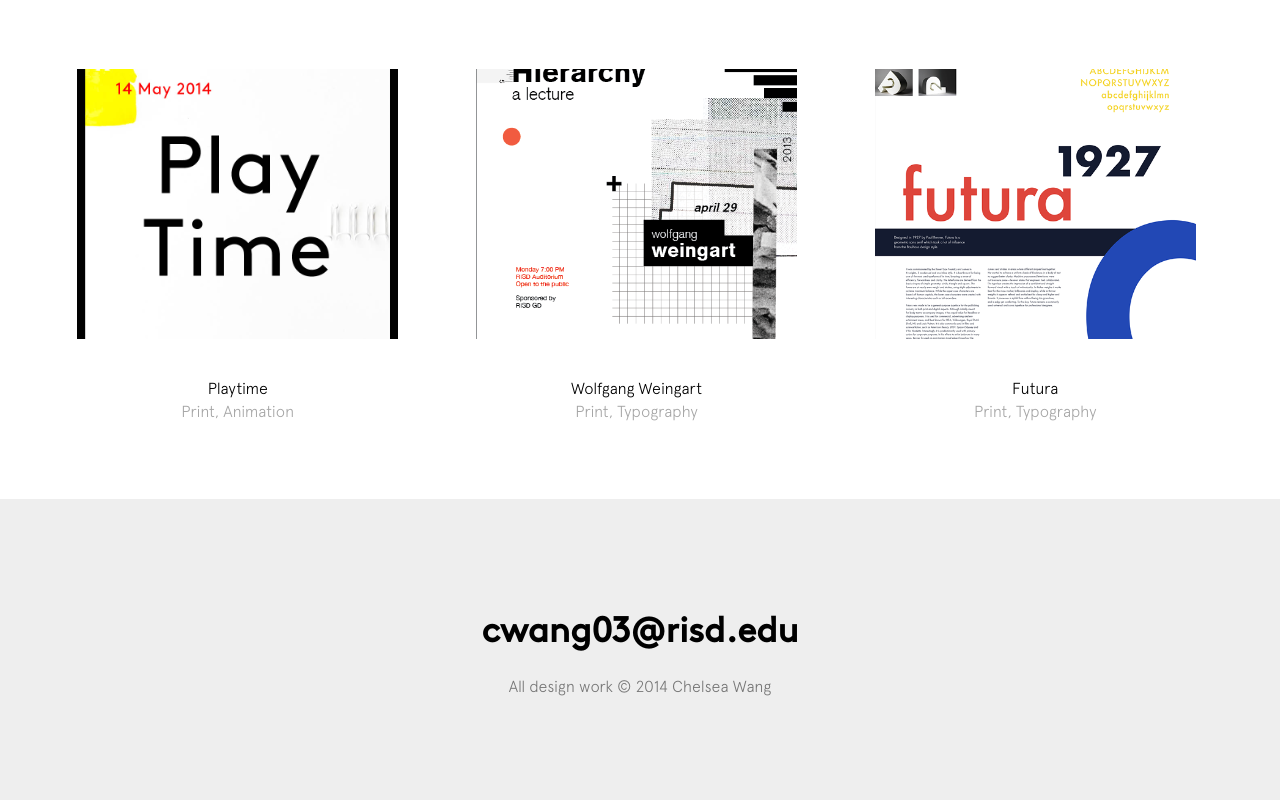
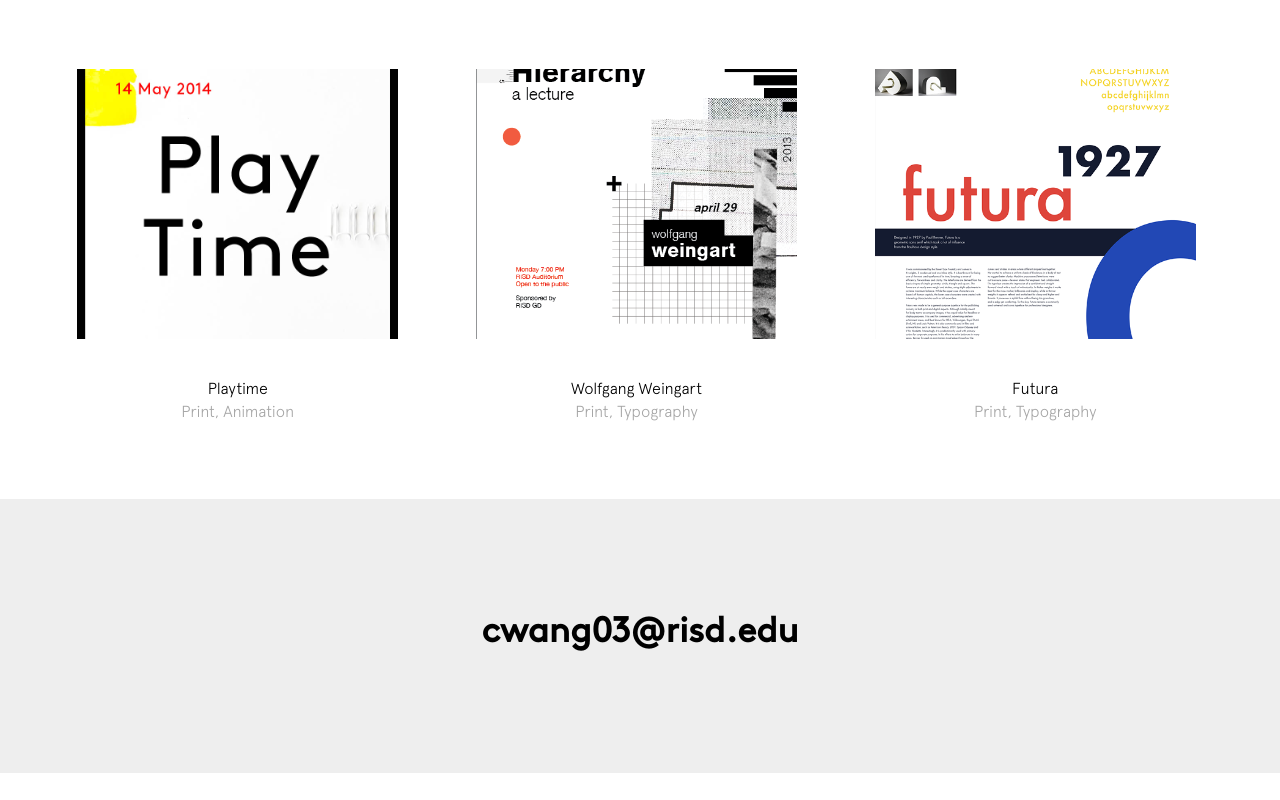
Before and after one commit to chelseayw/yiejunwang.github.io, a plain HTML site: page index.html in a window 1280 px wide. Shown: the part 1757-2557 px from the top of the page. After the commit the page ends 2530 px from the top, so only its background shows below. Drawn offline with nearby package versions, Linux system fonts and the light colour scheme.

Commit message:
Portfolio Site
My personal site

```diff
--- a/index.html
+++ b/index.html
@@ -84,7 +84,7 @@
         <div id="about_display"></div>
 		<div id="about">
 			<div id="email"><a id="emaillink" href="mailto:cwang03@risd.edu">cwang03@risd.edu</a></div><br/>
-			<div id="all">All design work © 2014 Chelsea Wang</div>
+<!--			<div id="all">All design work © 2014 Chelsea Wang</div>-->
 		</div>
 		<script src="http://code.jquery.com/jquery-1.11.0.min.js"></script>
         <script type="text/javascript" src="jquery-2.0.3.js"></script>
```
